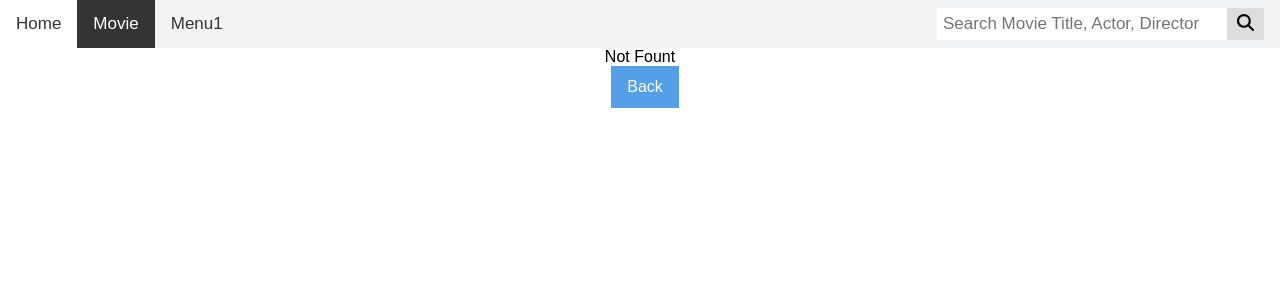
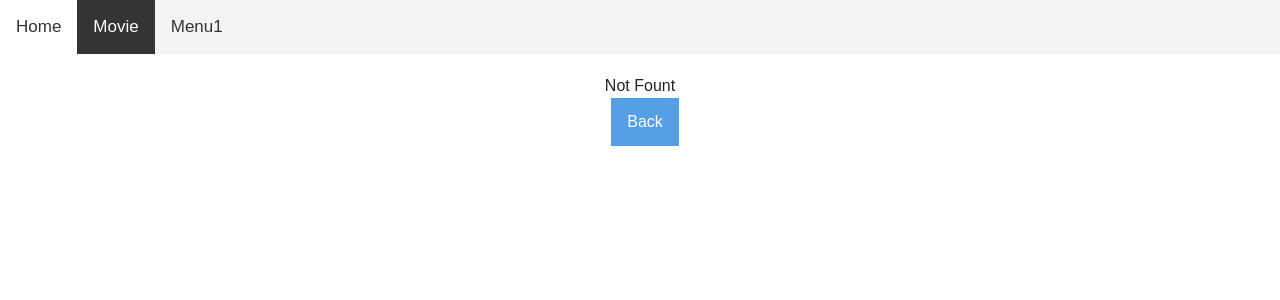
Before and after one commit to hi-aa/movie-react-project, a React (Create React App) app: page /movies/1 in a window 1280 px wide. Shown: the top 300 px of the page. Built offline with nearby package versions, Linux system fonts and the light colour scheme.

Commit message:
bootstrap 추가, 소스정리

```diff
--- a/package.json
+++ b/package.json
@@ -10,8 +10,10 @@
     "@testing-library/react": "^13.4.0",
     "@testing-library/user-event": "^13.5.0",
     "axios": "^1.5.1",
+    "bootstrap": "^5.3.2",
     "prop-types": "^15.8.1",
     "react": "^18.2.0",
+    "react-bootstrap": "^2.9.0",
     "react-dom": "^18.2.0",
     "react-router-dom": "^6.11.1",
     "react-scripts": "5.0.1",
--- a/public/index.html
+++ b/public/index.html
@@ -24,6 +24,13 @@
       work correctly both with client-side routing and a non-root public URL.
       Learn how to configure a non-root public URL by running `npm run build`.
     -->
+
+    <link
+      rel="stylesheet"
+      href="https://cdn.jsdelivr.net/npm/bootstrap@5.1.3/dist/css/bootstrap.min.css"
+      integrity="sha384-1BmE4kWBq78iYhFldvKuhfTAU6auU8tT94WrHftjDbrCEXSU1oBoqyl2QvZ6jIW3"
+      crossorigin="anonymous"
+    />
     <title>React App</title>
   </head>
   <body>
--- a/src/App.js
+++ b/src/App.js
@@ -12,11 +12,13 @@ function App() {
           <Navigation />
           <GlobalLoader />
 
-          <Routes>
-            {routeLink.map((v) => (
-              <Route key={v.id} path={v.path} element={v.element} />
-            ))}
-          </Routes>
+          <div className={styles.contents}>
+            <Routes>
+              {routeLink.map((v) => (
+                <Route key={v.id} path={v.path} element={v.element} />
+              ))}
+            </Routes>
+          </div>
         </div>
       </Router>
     </>
--- a/src/App.module.css
+++ b/src/App.module.css
@@ -1,5 +1,9 @@
 .App {
-  text-align: center;
+  /* text-align: center; */
+}
+
+.contents {
+  padding: 20px;
 }
 
 /* .App-logo {
--- a/src/atom/main-atom.js
+++ b/src/atom/main-atom.js
@@ -1,6 +1,6 @@
 import { atom } from "recoil";
 
-export const searchState = atom({
-  key: "searchState",
-  default: "",
-});
+// export const searchState = atom({
+//   key: "searchState",
+//   default: "",
+// });
--- a/src/components/common/Loading.module.css
+++ b/src/components/common/Loading.module.css
@@ -23,7 +23,7 @@ body {
   height: 300px;
   color: #fff;
   transform: translateY(-50%);
-  z-index: 1000;
+  z-index: 2000;
   visibility: hidden;
 }
 
@@ -31,6 +31,7 @@ body {
   position: fixed;
   width: 100%;
   height: 100%;
+  z-index: 1999;
   background: rgba(0, 0, 0, 0.5);
   visibility: hidden;
 }
--- a/src/components/layout/Navigation.js
+++ b/src/components/layout/Navigation.js
@@ -1,26 +1,7 @@
 import { NavLink } from "react-router-dom";
 import styles from "./Navigation.module.css";
-import { FontAwesomeIcon } from "@fortawesome/react-fontawesome";
-import { faSearch } from "@fortawesome/free-solid-svg-icons";
-import { useState } from "react";
-import { useSetRecoilState } from "recoil";
-import { searchState } from "../../atom/main-atom";
 
 function Navigation() {
-  const setSearch = useSetRecoilState(searchState);
-  const [keyword, setKeyword] = useState("");
-
-  const onSubmit = (e) => {
-    setSearch(keyword);
-    e.preventDefault();
-  };
-
-  const onCheckEnter = (e) => {
-    if (e.key === "Enter") {
-      onSubmit(e);
-    }
-  };
-
   return (
     <div className={styles.topnav}>
       <NavLink
@@ -41,20 +22,6 @@ function Navigation() {
       >
         Menu1
       </NavLink>
-
-      <div className={styles["search-container"]}>
-        <form onKeyDown={onCheckEnter}>
-          <input
-            type="text"
-            onChange={(e) => setKeyword(e.target.value)}
-            placeholder="Search Movie Title, Actor, Director"
-            autoComplete="off"
-          />
-          <button onClick={onSubmit}>
-            <FontAwesomeIcon icon={faSearch} />
-          </button>
-        </form>
-      </div>
     </div>
   );
 }
--- a/src/pages/Movie/List.js
+++ b/src/pages/Movie/List.js
@@ -1,38 +1,56 @@
+/* eslint-disable react-hooks/exhaustive-deps */
 import { useEffect, useState } from "react";
 import Movie from "../../components/movie/Movie";
 import styles from "../../components/movie/Movie.module.css";
 import { fetchMovieList } from "../../api/movie-api";
-import { useRecoilValue } from "recoil";
-import { searchState } from "../../atom/main-atom";
 import Popup from "../../components/common/Popup";
 import Detail from "../../components/movie/Detail";
-import { isNumber } from "../../util/empty-validation";
+import { FontAwesomeIcon } from "@fortawesome/react-fontawesome";
+import { faSearch } from "@fortawesome/free-solid-svg-icons";
 
 function Search() {
-  const search = useRecoilValue(searchState); // 검색어
+  const [search, setSearch] = useState(""); // 검색어
   const [movieList, setMovieList] = useState([]); // 조회결과
-
-  const [open, setOpen] = useState(false); // 팝업 상태
   const [selectedId, setSelectedId] = useState(0); // 상세페이지
 
   useEffect(() => {
+    // 목록 조회
+    onSubmit();
+  }, []);
+
+  // 목록 조회
+  const onSubmit = () => {
     setMovieList([]);
 
-    // 목록 조회
     fetchMovieList(search).then((response) => {
       const { data } = response;
       setMovieList(data.movies);
     });
-  }, [search]);
+  };
 
-  // 상세페이지 오픈
-  useEffect(() => {
-    // console.log({ selectedId });
-    setOpen(isNumber(selectedId) && selectedId > 0);
-  }, [selectedId]);
+  // enter
+  const onCheckEnter = (e) => {
+    if (e.key === "Enter") {
+      onSubmit();
+    }
+  };
 
   return (
     <>
+      <div className="input-group">
+        <input
+          type="text"
+          aria-label="search"
+          className="form-control"
+          placeholder="검색어"
+          onChange={(e) => setSearch(e.target.value)}
+          onKeyUp={onCheckEnter}
+        />
+        <span className="btn btn-outline-secondary" onClick={onSubmit}>
+          <FontAwesomeIcon icon={faSearch} />
+        </span>
+      </div>
+
       <div className={styles.row}>
         {movieList?.length > 0 ? (
           movieList?.map((v) => (
@@ -52,8 +70,13 @@ function Search() {
       </div>
 
       <Popup
-        open={open}
-        setOpen={setOpen}
+        open={selectedId > 0}
+        setOpen={(value) => {
+          if (!value) {
+            // 팝업 닫기
+            setSelectedId(0);
+          }
+        }}
         popContents={<Detail id={selectedId} />}
       />
     </>
```
Also changed, not shown: 1 other file (tests, documents, lock files or other folders).
